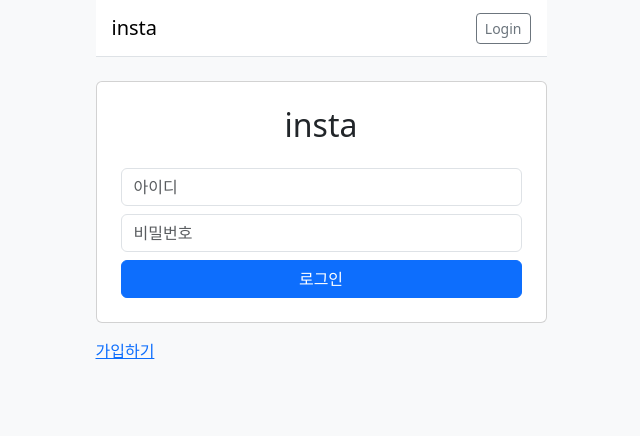
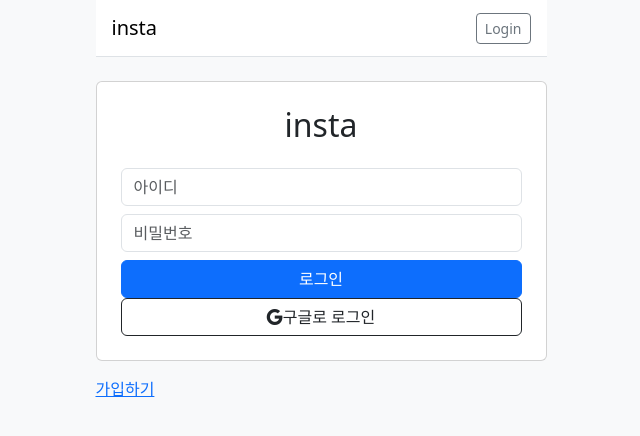
Before and after one commit to jueun-seo/instagram, a React (Vite) app in the folder frontend/: page /login in a window 1280 px wide. Shown: the top 436 px of the page, without its empty margins (319-959 px from the left). Built offline with nearby package versions, Linux system fonts and the light colour scheme; no server answers.

Commit message:
google login 버튼 추가

```diff
--- a/frontend/src/routes/Login.jsx
+++ b/frontend/src/routes/Login.jsx
@@ -1,5 +1,5 @@
 import { useState } from 'react'
-import { api } from '../api.js'
+import { api, SERVER_URL } from '../api.js'
 import { useNavigate, Link } from 'react-router'
 import { useAuth } from '../hooks/useAuth.jsx'
 
@@ -42,6 +42,11 @@ function Login() {
           <input className="form-control" type="password" value={password} onChange={e => setPassword(e.target.value)} placeholder="비밀번호" required />
           <button className="btn btn-primary">로그인</button>
         </form>
+        <div className="d-grid gap-2 mt-343">
+            <a className="btn btn-outline-dark" href={`${SERVER_URL}/api/auth/google/login`}>
+                <i className="bi bi-google"></i>구글로 로그인
+            </a>
+        </div>
         {error && <p className="text-danger" >{error}</p> }
       </div>
       <p className="mt-3"><Link to="/signup">가입하기</Link></p>
```
